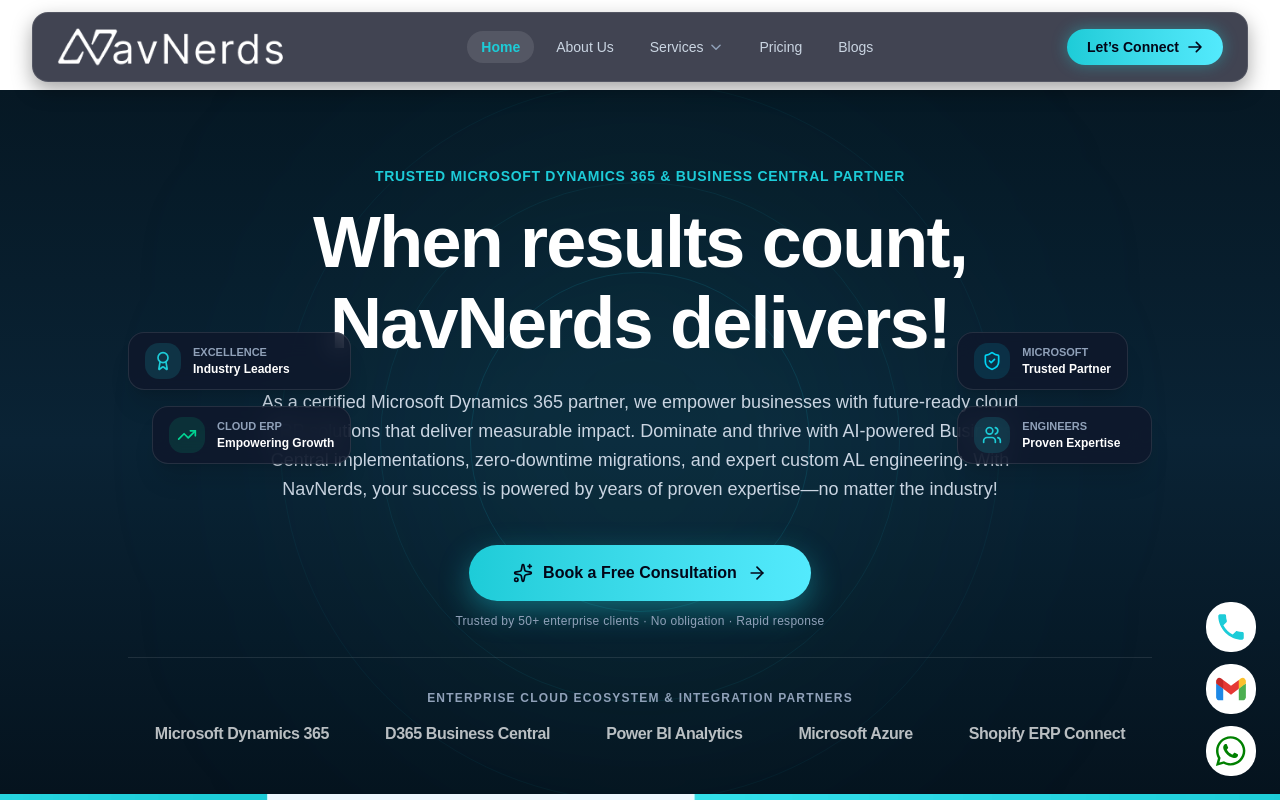
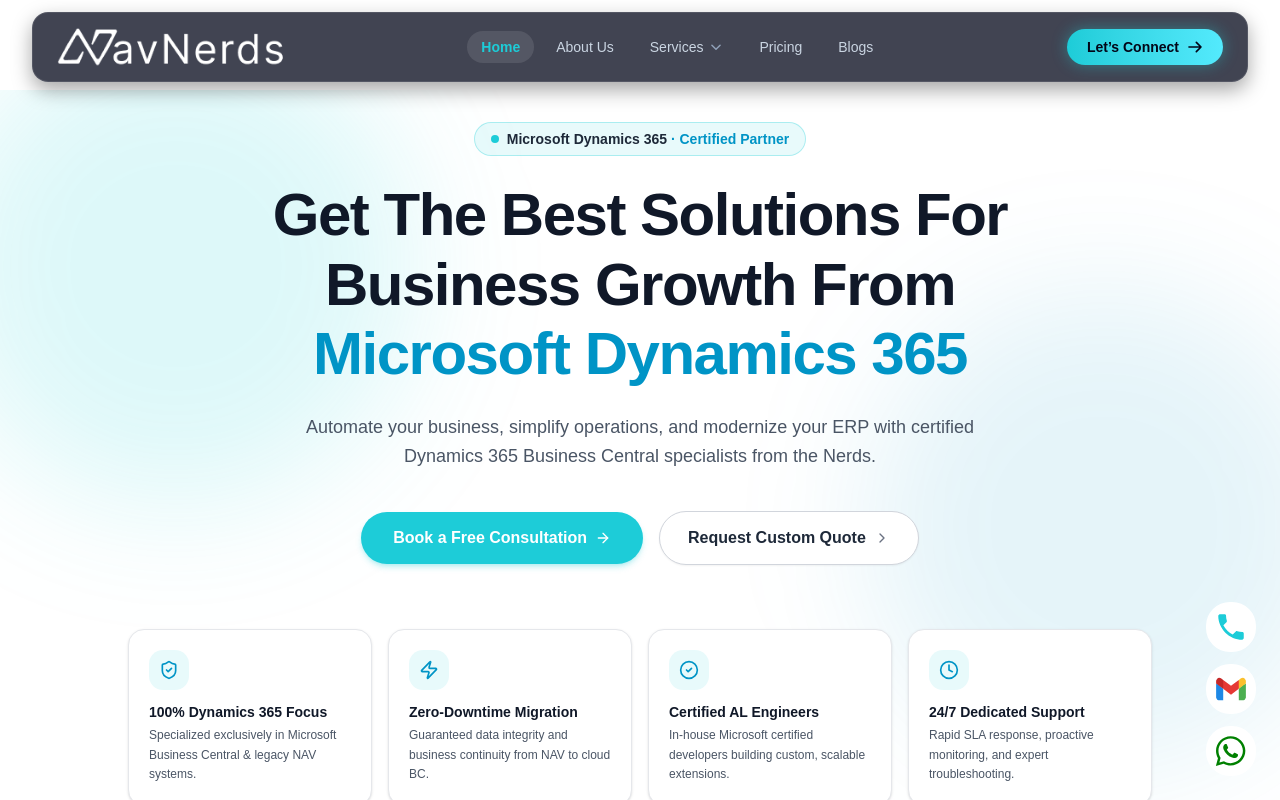
Before and after one commit to Siddhant206/nav-nerds-web-development, a Next.js app: page / in a window 1280 px wide. Shown: the top 800 px of the page. Built offline with nearby package versions, Linux system fonts and the light colour scheme.

Commit message:
feat: unified clean light theme matching Services section (killed dark clash and overlapping badges)

```diff
--- a/src/component/Section/Banner/index.jsx
+++ b/src/component/Section/Banner/index.jsx
@@ -2,121 +2,97 @@
 
 import React from "react";
 import Link from "next/link";
-import { ArrowRight, Sparkles, ShieldCheck, Users, TrendingUp, Award } from "lucide-react";
+import { ArrowRight, ShieldCheck, Zap, CheckCircle2, Clock, ChevronRight } from "lucide-react";
 
 export default function Banner() {
-  const ecosystemLogos = [
-    { name: "Dynamics 365", label: "Microsoft Dynamics 365" },
-    { name: "Business Central", label: "D365 Business Central" },
-    { name: "Power BI", label: "Power BI Analytics" },
-    { name: "Azure Cloud", label: "Microsoft Azure" },
-    { name: "Shopify Sync", label: "Shopify ERP Connect" },
+  const trustPillars = [
+    {
+      icon: <ShieldCheck className="w-5 h-5 text-[#0094C6]" />,
+      title: "100% Dynamics 365 Focus",
+      desc: "Specialized exclusively in Microsoft Business Central & legacy NAV systems."
+    },
+    {
+      icon: <Zap className="w-5 h-5 text-[#0094C6]" />,
+      title: "Zero-Downtime Migration",
+      desc: "Guaranteed data integrity and business continuity from NAV to cloud BC."
+    },
+    {
+      icon: <CheckCircle2 className="w-5 h-5 text-[#0094C6]" />,
+      title: "Certified AL Engineers",
+      desc: "In-house Microsoft certified developers building custom, scalable extensions."
+    },
+    {
+      icon: <Clock className="w-5 h-5 text-[#0094C6]" />,
+      title: "24/7 Dedicated Support",
+      desc: "Rapid SLA response, proactive monitoring, and expert troubleshooting."
+    }
   ];
 
   return (
-    <section className="relative min-h-[88vh] flex flex-col items-center justify-between overflow-hidden bg-gradient-to-b from-[#061824] via-[#0a2335] to-[#05131e] text-white pt-12 pb-12 px-4 sm:px-6 lg:px-8">
-      {/* 1. Concentric Radial Curves (NavNerds Business Central Teal Tint) */}
-      <div className="absolute top-1/2 left-1/2 -translate-x-1/2 -translate-y-1/2 w-[720px] h-[720px] rounded-full border border-[#1DCCD8]/[0.05] pointer-events-none" />
-      <div className="absolute top-1/2 left-1/2 -translate-x-1/2 -translate-y-1/2 w-[520px] h-[520px] rounded-full border border-[#1DCCD8]/[0.08] pointer-events-none" />
-      <div className="absolute top-1/2 left-1/2 -translate-x-1/2 -translate-y-1/2 w-[340px] h-[340px] rounded-full border border-[#1DCCD8]/[0.12] pointer-events-none" />
-
-      {/* Ambient Business Central Teal Aura */}
-      <div className="absolute top-1/2 left-1/2 -translate-x-1/2 -translate-y-1/2 w-[480px] h-[480px] bg-[#1DCCD8]/10 rounded-full blur-[140px] pointer-events-none" />
+    <section className="relative min-h-[82vh] flex flex-col items-center justify-center overflow-hidden bg-white text-gray-900 pt-8 pb-16 px-4 sm:px-6 lg:px-8">
+      {/* 1. Natural Cyan Accent Shapes (Matching Image 1's Theme) */}
+      <div className="absolute -top-16 -left-16 w-80 h-80 md:w-[480px] md:h-[480px] bg-[#1DCCD8]/15 rounded-full blur-3xl pointer-events-none" />
+      <div className="absolute top-1/4 -right-16 w-80 h-80 md:w-[480px] md:h-[480px] bg-[#0094C6]/10 rounded-full blur-3xl pointer-events-none" />
 
       {/* Main Content Area */}
-      <div className="relative z-10 max-w-5xl mx-auto text-center w-full my-auto py-6">
-        {/* Top Eyebrow */}
-        <p className="text-xs sm:text-sm font-semibold tracking-wider text-[#1DCCD8] uppercase mb-4">
-          Trusted Microsoft Dynamics 365 & Business Central Partner
+      <div className="relative z-10 max-w-5xl mx-auto text-center w-full my-auto">
+        {/* Top Eyebrow Badge */}
+        <div className="inline-flex items-center gap-2 px-4 py-1.5 rounded-full bg-[#1DCCD8]/10 border border-[#1DCCD8]/30 mb-6">
+          <span className="w-2 h-2 rounded-full bg-[#1DCCD8]" />
+          <span className="text-xs sm:text-sm font-semibold text-gray-800">
+            Microsoft Dynamics 365 <span className="text-[#0094C6]">· Certified Partner</span>
+          </span>
+        </div>
+
+        {/* Clean, Human-Designed Headline (Matching Image 1) */}
+        <h1 className="text-3xl sm:text-5xl lg:text-6xl font-extrabold tracking-tight text-gray-900 leading-[1.16] mb-6 max-w-4xl mx-auto">
+          Get The Best Solutions For Business Growth From{" "}
+          <span className="text-[#0094C6] block sm:inline">
+            Microsoft Dynamics 365
+          </span>
+        </h1>
+
+        {/* Natural Subtitle (No Robotic Buzzwords) */}
+        <p className="text-base sm:text-lg text-gray-600 max-w-2xl mx-auto mb-10 leading-relaxed font-normal">
+          Automate your business, simplify operations, and modernize your ERP with certified Dynamics 365 Business Central specialists from the Nerds.
         </p>
 
-        {/* High-Contrast Bold Headline */}
-        <h1 className="text-4xl sm:text-6xl lg:text-7xl font-extrabold tracking-tight text-white leading-[1.12] mb-6 max-w-4xl mx-auto">
-          When results count, <br />
-          <span className="text-white">NavNerds delivers!</span>
-        </h1>
-
-        {/* Natural, High-Contrast Subheading */}
-        <p className="text-sm sm:text-base md:text-lg text-slate-300 max-w-3xl mx-auto mb-10 leading-relaxed font-normal">
-          As a certified Microsoft Dynamics 365 partner, we empower businesses with future-ready cloud ERP solutions that deliver measurable impact. Dominate and thrive with AI-powered Business Central implementations, zero-downtime migrations, and expert custom AL engineering. With NavNerds, your success is powered by years of proven expertise—no matter the industry!
-        </p>
-
-        {/* Center CTA in NavNerds Signature Brand Cyan */}
-        <div className="flex flex-col items-center justify-center gap-3">
+        {/* Dual High-Converting CTAs (NO overlapping badges!) */}
+        <div className="flex flex-col sm:flex-row items-center justify-center gap-4 mb-16">
           <Link
             href="/contact-us"
-            className="group inline-flex items-center gap-2.5 px-9 sm:px-11 py-4 rounded-full text-base font-bold text-slate-950 bg-gradient-to-r from-[#1DCCD8] via-cyan-300 to-[#1DCCD8] bg-[length:200%_auto] hover:bg-right shadow-[0_10px_30px_rgba(29,204,216,0.4)] hover:shadow-[0_15px_40px_rgba(29,204,216,0.65)] hover:scale-105 active:scale-95 transition-all duration-300"
+            className="w-full sm:w-auto inline-flex items-center justify-center gap-2 px-8 py-3.5 rounded-full text-base font-bold text-white bg-[#1DCCD8] hover:bg-black transition-colors duration-300 shadow-md shadow-[#1DCCD8]/25"
           >
-            <Sparkles className="w-5 h-5" />
             <span>Book a Free Consultation</span>
-            <ArrowRight className="w-5 h-5 transition-transform group-hover:translate-x-1" />
+            <ArrowRight className="w-4 h-4" />
           </Link>
 
-          <p className="text-xs text-slate-400 font-medium tracking-wide">
-            Trusted by 50+ enterprise clients · No obligation · Rapid response
-          </p>
+          <Link
+            href="/contact-us"
+            className="w-full sm:w-auto inline-flex items-center justify-center gap-2 px-7 py-3.5 rounded-full text-base font-semibold text-gray-800 bg-white hover:bg-gray-50 border border-gray-300 transition-colors duration-300 shadow-xs"
+          >
+            <span>Request Custom Quote</span>
+            <ChevronRight className="w-4 h-4 text-gray-500" />
+          </Link>
         </div>
 
-        {/* Left Floating Badges (Desktop) */}
-        <div className="hidden xl:flex absolute left-0 top-1/2 -translate-y-1/2 flex-col gap-4 pointer-events-none">
-          <div className="flex items-center gap-3 px-4 py-2.5 rounded-2xl bg-slate-900/80 backdrop-blur-md border border-white/10 shadow-xl">
-            <div className="w-9 h-9 rounded-xl bg-[#1DCCD8]/15 flex items-center justify-center text-[#1DCCD8]">
-              <Award className="w-5 h-5" />
+        {/* Clean 4-Pillar Trust Grid (Clean White Cards, Zero Overlap) */}
+        <div className="grid grid-cols-1 sm:grid-cols-2 lg:grid-cols-4 gap-4 text-left w-full max-w-5xl mx-auto">
+          {trustPillars.map((pillar, idx) => (
+            <div
+              key={idx}
+              className="p-5 rounded-2xl bg-white border border-gray-200 shadow-sm hover:shadow-md hover:border-[#1DCCD8] transition-all duration-300"
+            >
+              <div className="w-10 h-10 rounded-xl bg-[#1DCCD8]/10 flex items-center justify-center mb-3">
+                {pillar.icon}
+              </div>
+              <h3 className="text-sm font-bold text-gray-900 mb-1">
+                {pillar.title}
+              </h3>
+              <p className="text-xs text-gray-600 leading-relaxed">
+                {pillar.desc}
+              </p>
             </div>
-            <div className="text-left">
-              <p className="text-[11px] text-slate-400 font-semibold uppercase">Excellence</p>
-              <p className="text-xs font-bold text-white">Industry Leaders</p>
-            </div>
-          </div>
-
-          <div className="flex items-center gap-3 px-4 py-2.5 rounded-2xl bg-slate-900/80 backdrop-blur-md border border-white/10 shadow-xl ml-6">
-            <div className="w-9 h-9 rounded-xl bg-emerald-500/15 flex items-center justify-center text-emerald-400">
-              <TrendingUp className="w-5 h-5" />
-            </div>
-            <div className="text-left">
-              <p className="text-[11px] text-slate-400 font-semibold uppercase">Cloud ERP</p>
-              <p className="text-xs font-bold text-white">Empowering Growth</p>
-            </div>
-          </div>
-        </div>
-
-        {/* Right Floating Badges (Desktop) */}
-        <div className="hidden xl:flex absolute right-0 top-1/2 -translate-y-1/2 flex-col gap-4 pointer-events-none">
-          <div className="flex items-center gap-3 px-4 py-2.5 rounded-2xl bg-slate-900/80 backdrop-blur-md border border-white/10 shadow-xl mr-6">
-            <div className="w-9 h-9 rounded-xl bg-cyan-500/15 flex items-center justify-center text-cyan-400">
-              <ShieldCheck className="w-5 h-5" />
-            </div>
-            <div className="text-left">
-              <p className="text-[11px] text-slate-400 font-semibold uppercase">Microsoft</p>
-              <p className="text-xs font-bold text-white">Trusted Partner</p>
-            </div>
-          </div>
-
-          <div className="flex items-center gap-3 px-4 py-2.5 rounded-2xl bg-slate-900/80 backdrop-blur-md border border-white/10 shadow-xl">
-            <div className="w-9 h-9 rounded-xl bg-[#1DCCD8]/15 flex items-center justify-center text-[#1DCCD8]">
-              <Users className="w-5 h-5" />
-            </div>
-            <div className="text-left">
-              <p className="text-[11px] text-slate-400 font-semibold uppercase">Engineers</p>
-              <p className="text-xs font-bold text-white">Proven Expertise</p>
-            </div>
-          </div>
-        </div>
-      </div>
-
-      {/* Bottom Ecosystem & Client Proof Strip */}
-      <div className="relative z-10 w-full max-w-5xl mx-auto pt-8 border-t border-white/10">
-        <p className="text-center text-xs font-semibold text-slate-400 uppercase tracking-widest mb-4">
-          Enterprise Cloud Ecosystem & Integration Partners
-        </p>
-        <div className="flex flex-wrap items-center justify-center gap-8 sm:gap-14 opacity-80">
-          {ecosystemLogos.map((eco) => (
-            <span
-              key={eco.name}
-              className="text-sm sm:text-base font-bold tracking-tight text-white/90 hover:text-[#1DCCD8] transition-colors"
-            >
-              {eco.label}
-            </span>
           ))}
         </div>
       </div>
```
